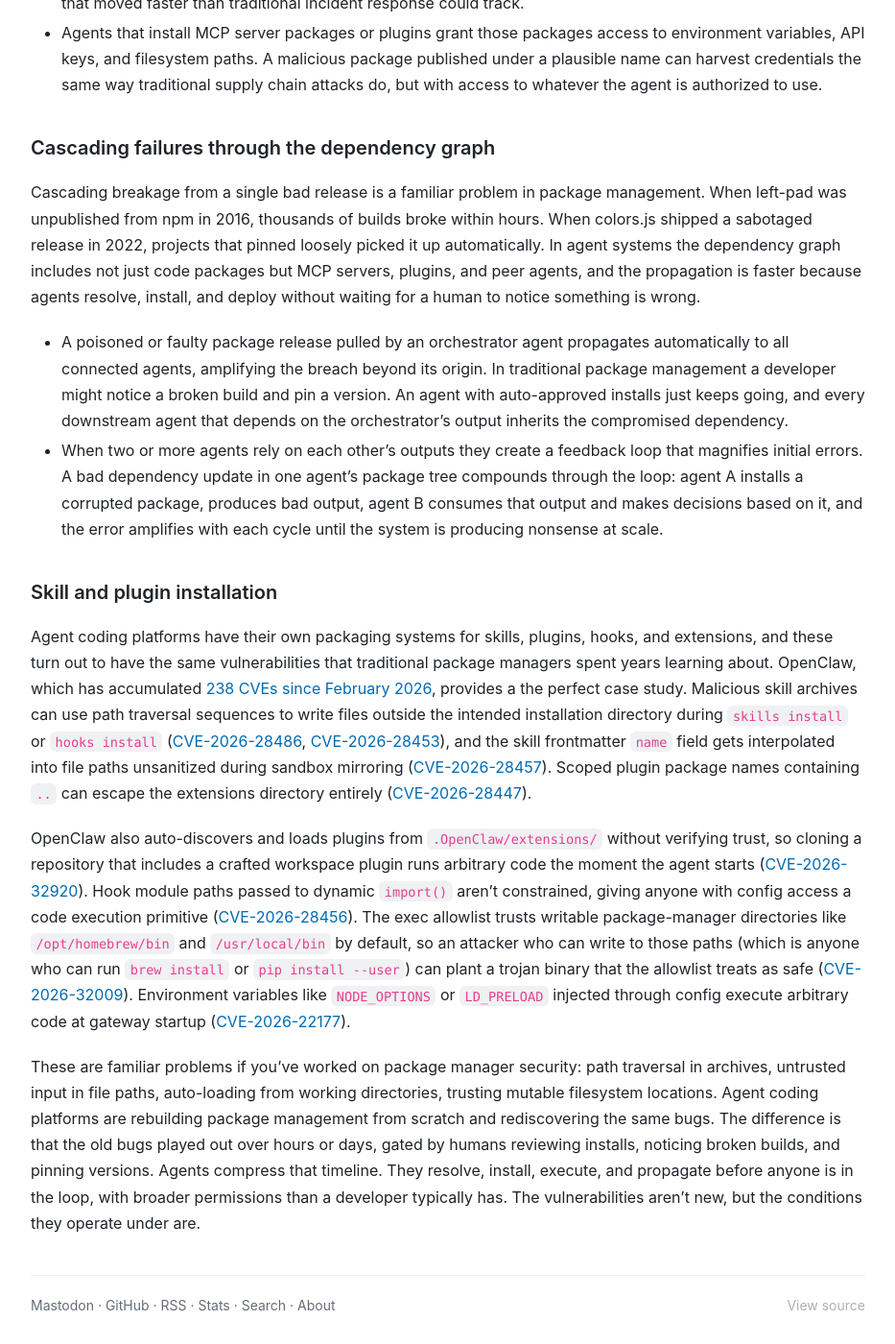
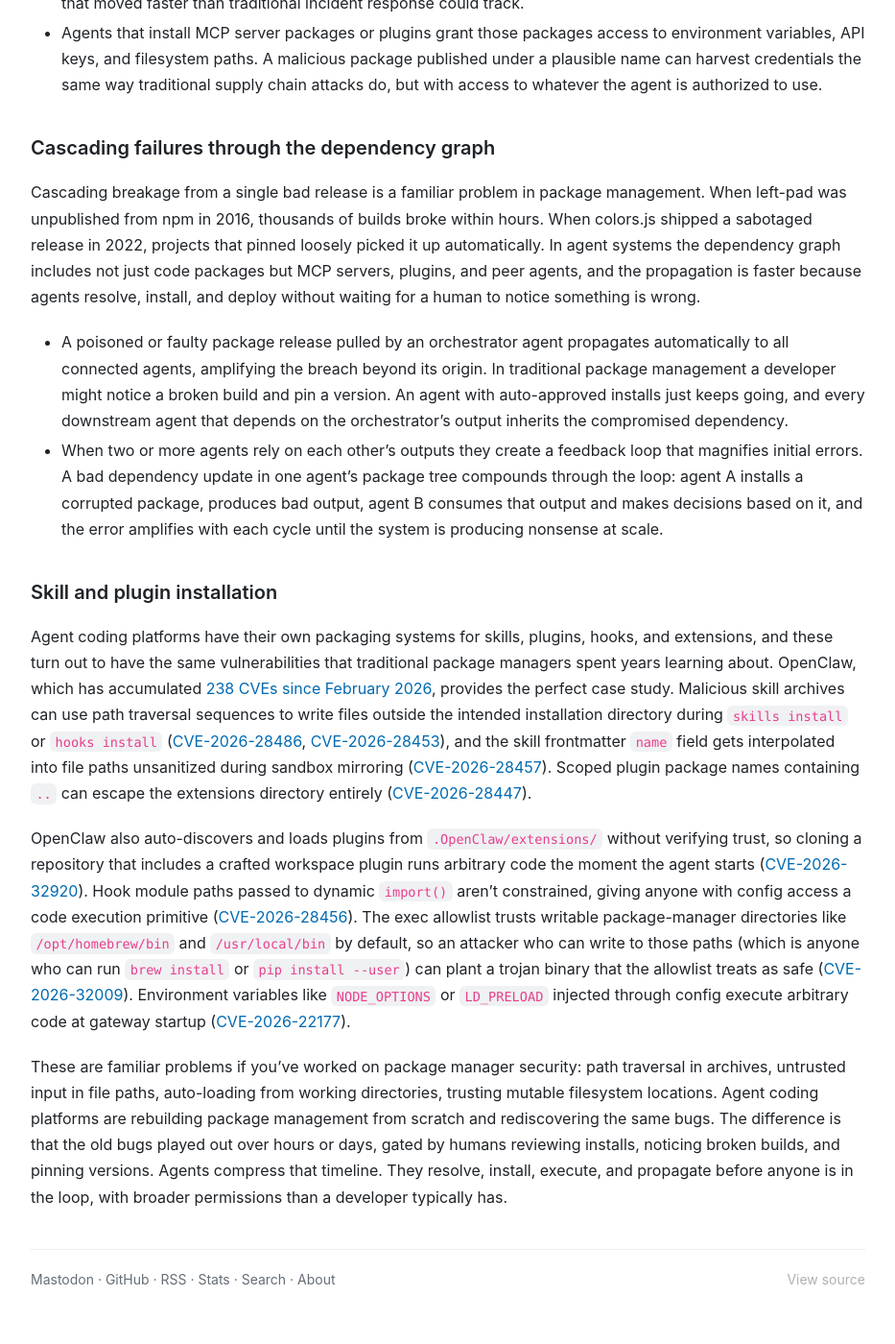
Before and after one commit to andrew/nesbitt.io, a Jekyll site: the page built from _posts/2026-04-08-package-security-problems-for-ai-agents.md, in a window 1280 px wide and 1400 px high, scrolled down 2806 px. Shown: the whole window at 96% size, without its empty margins (173-1106 px from the left). Built offline with Jekyll 4.4.1, drawn with Linux system fonts in a browser that asks for light colours; comment, search, counter and statistics services are not loaded; after the commit the page ends 4179 px from its top, so only the background shows below that.

Commit message:
Fix typos

```diff
--- a/_data/stats.json
+++ b/_data/stats.json
@@ -1,5 +1,5 @@
 {
-  "generated_at": "2026-04-08T08:14:35Z",
+  "generated_at": "2026-04-08T08:16:02Z",
   "total_posts": 118,
   "total_words": 168635,
   "reading_minutes": 844,
--- a/_posts/2026-04-08-package-security-problems-for-ai-agents.md
+++ b/_posts/2026-04-08-package-security-problems-for-ai-agents.md
@@ -67,8 +67,8 @@
 
 ### Skill and plugin installation
 
-Agent coding platforms have their own packaging systems for skills, plugins, hooks, and extensions, and these turn out to have the same vulnerabilities that traditional package managers spent years learning about. OpenClaw, which has accumulated [238 CVEs since February 2026](https://days-since-openclaw-cve.com/), provides a the perfect case study. Malicious skill archives can use path traversal sequences to write files outside the intended installation directory during `skills install` or `hooks install` ([CVE-2026-28486](https://nvd.nist.gov/vuln/detail/CVE-2026-28486), [CVE-2026-28453](https://nvd.nist.gov/vuln/detail/CVE-2026-28453)), and the skill frontmatter `name` field gets interpolated into file paths unsanitized during sandbox mirroring ([CVE-2026-28457](https://nvd.nist.gov/vuln/detail/CVE-2026-28457)). Scoped plugin package names containing `..` can escape the extensions directory entirely ([CVE-2026-28447](https://nvd.nist.gov/vuln/detail/CVE-2026-28447)).
+Agent coding platforms have their own packaging systems for skills, plugins, hooks, and extensions, and these turn out to have the same vulnerabilities that traditional package managers spent years learning about. OpenClaw, which has accumulated [238 CVEs since February 2026](https://days-since-openclaw-cve.com/), provides the perfect case study. Malicious skill archives can use path traversal sequences to write files outside the intended installation directory during `skills install` or `hooks install` ([CVE-2026-28486](https://nvd.nist.gov/vuln/detail/CVE-2026-28486), [CVE-2026-28453](https://nvd.nist.gov/vuln/detail/CVE-2026-28453)), and the skill frontmatter `name` field gets interpolated into file paths unsanitized during sandbox mirroring ([CVE-2026-28457](https://nvd.nist.gov/vuln/detail/CVE-2026-28457)). Scoped plugin package names containing `..` can escape the extensions directory entirely ([CVE-2026-28447](https://nvd.nist.gov/vuln/detail/CVE-2026-28447)).
 
 OpenClaw also auto-discovers and loads plugins from `.OpenClaw/extensions/` without verifying trust, so cloning a repository that includes a crafted workspace plugin runs arbitrary code the moment the agent starts ([CVE-2026-32920](https://nvd.nist.gov/vuln/detail/CVE-2026-32920)). Hook module paths passed to dynamic `import()` aren't constrained, giving anyone with config access a code execution primitive ([CVE-2026-28456](https://nvd.nist.gov/vuln/detail/CVE-2026-28456)). The exec allowlist trusts writable package-manager directories like `/opt/homebrew/bin` and `/usr/local/bin` by default, so an attacker who can write to those paths (which is anyone who can run `brew install` or `pip install --user`) can plant a trojan binary that the allowlist treats as safe ([CVE-2026-32009](https://nvd.nist.gov/vuln/detail/CVE-2026-32009)). Environment variables like `NODE_OPTIONS` or `LD_PRELOAD` injected through config execute arbitrary code at gateway startup ([CVE-2026-22177](https://nvd.nist.gov/vuln/detail/CVE-2026-22177)).
 
-These are familiar problems if you've worked on package manager security: path traversal in archives, untrusted input in file paths, auto-loading from working directories, trusting mutable filesystem locations. Agent coding platforms are rebuilding package management from scratch and rediscovering the same bugs. The difference is that the old bugs played out over hours or days, gated by humans reviewing installs, noticing broken builds, and pinning versions. Agents compress that timeline. They resolve, install, execute, and propagate before anyone is in the loop, with broader permissions than a developer typically has. The vulnerabilities aren't new, but the conditions they operate under are.
+These are familiar problems if you've worked on package manager security: path traversal in archives, untrusted input in file paths, auto-loading from working directories, trusting mutable filesystem locations. Agent coding platforms are rebuilding package management from scratch and rediscovering the same bugs. The difference is that the old bugs played out over hours or days, gated by humans reviewing installs, noticing broken builds, and pinning versions. Agents compress that timeline. They resolve, install, execute, and propagate before anyone is in the loop, with broader permissions than a developer typically has.
```
